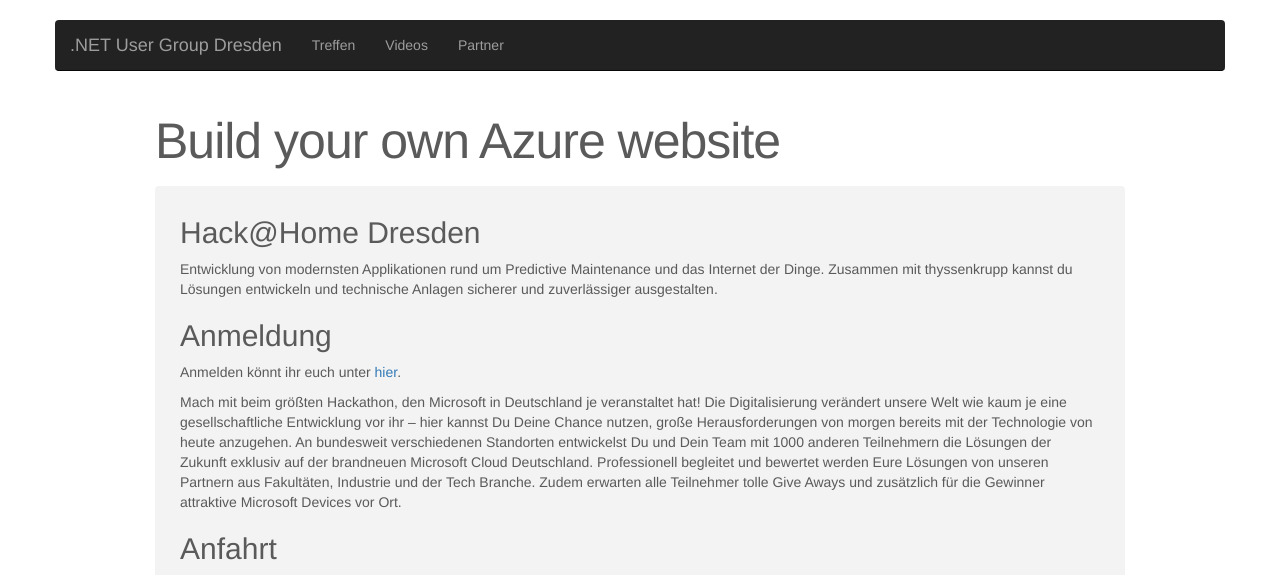
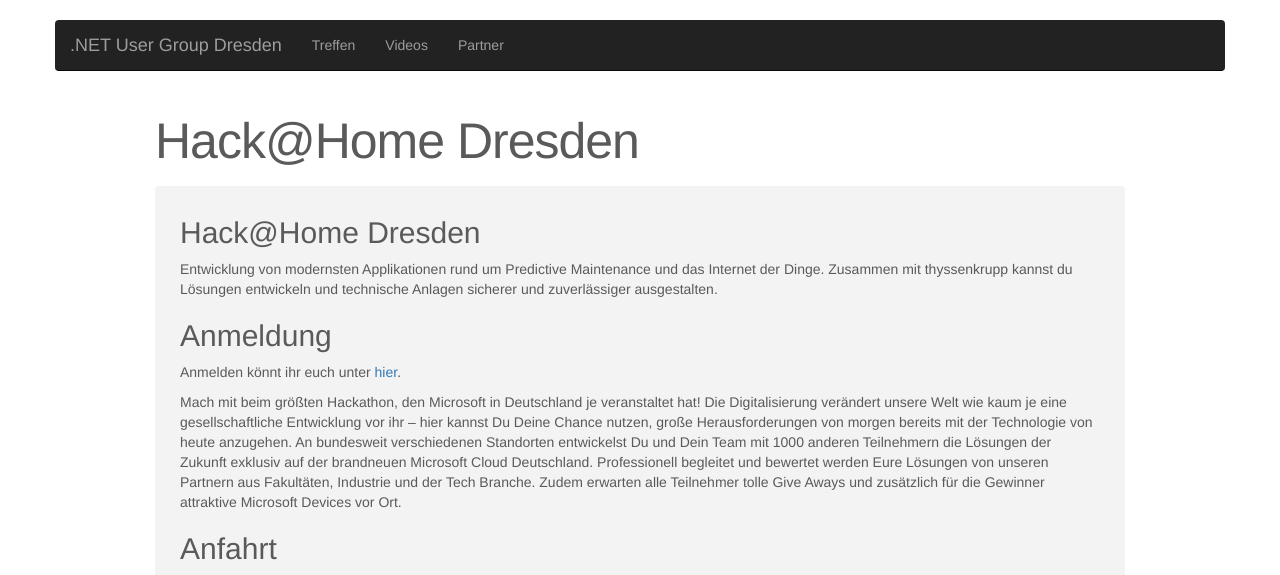
Before and after one commit to dddotnet/dddotnet.github.io, a Jekyll site: the page built from _posts/2016-10-21-Hack-at-Home-Dresden.markdown, in a window 1280 px wide. Shown: the top 575 px of the page. Built offline with Jekyll 4.4.1, drawn with Linux system fonts in a browser that asks for light colours; nearby versions of some CDN libraries; grey boxes are pictures that could not be loaded.

Commit message:
title fixed

```diff
--- a/_posts/2016-10-21-Hack-at-Home-Dresden.markdown
+++ b/_posts/2016-10-21-Hack-at-Home-Dresden.markdown
@@ -1,6 +1,6 @@
 ---
 layout: postnew
-title: "Build your own Azure website"
+title: "Hack@Home Dresden"
 categories: treffen
 date: 2016-09-21 18:00:00Z
 speaker: Hackathon
```
